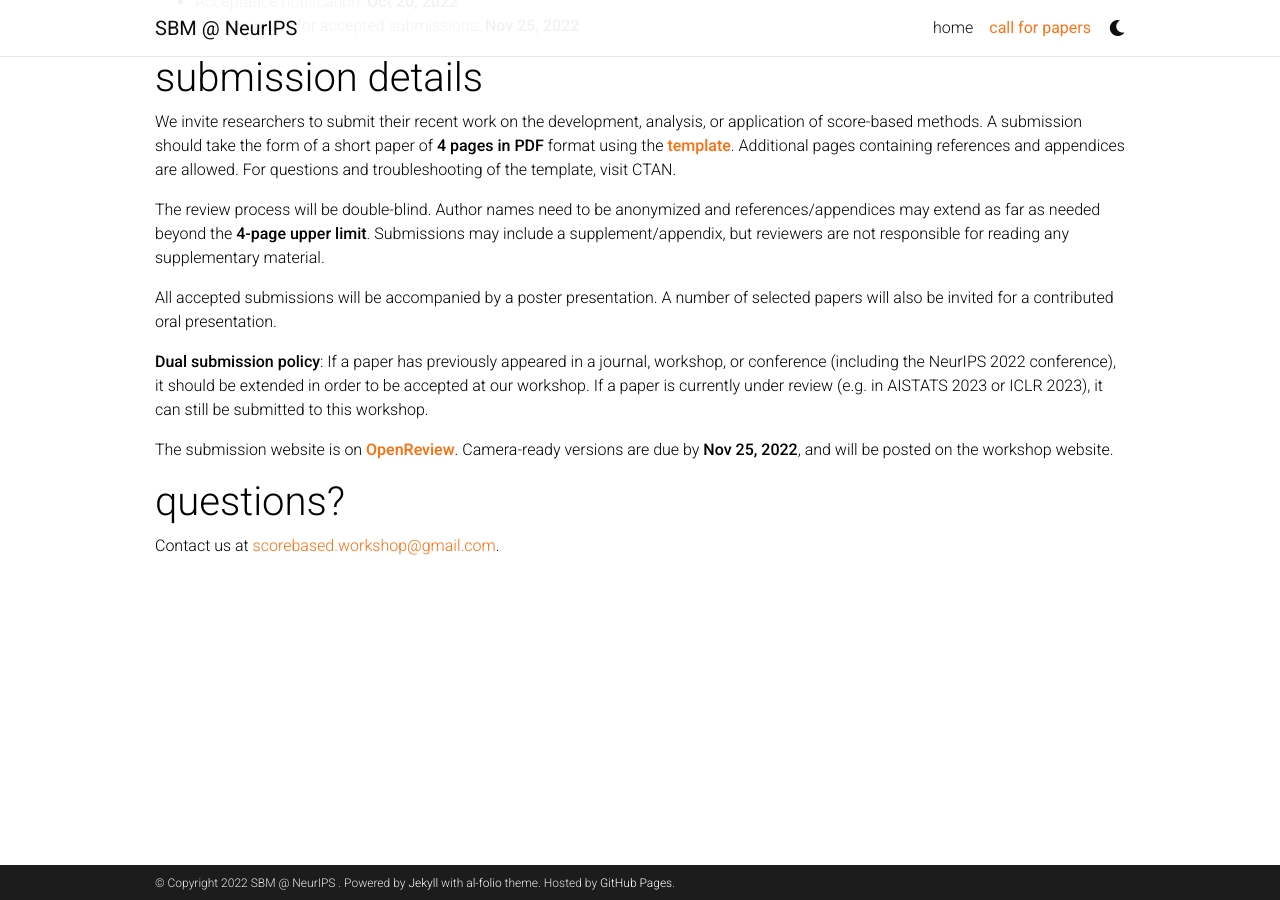
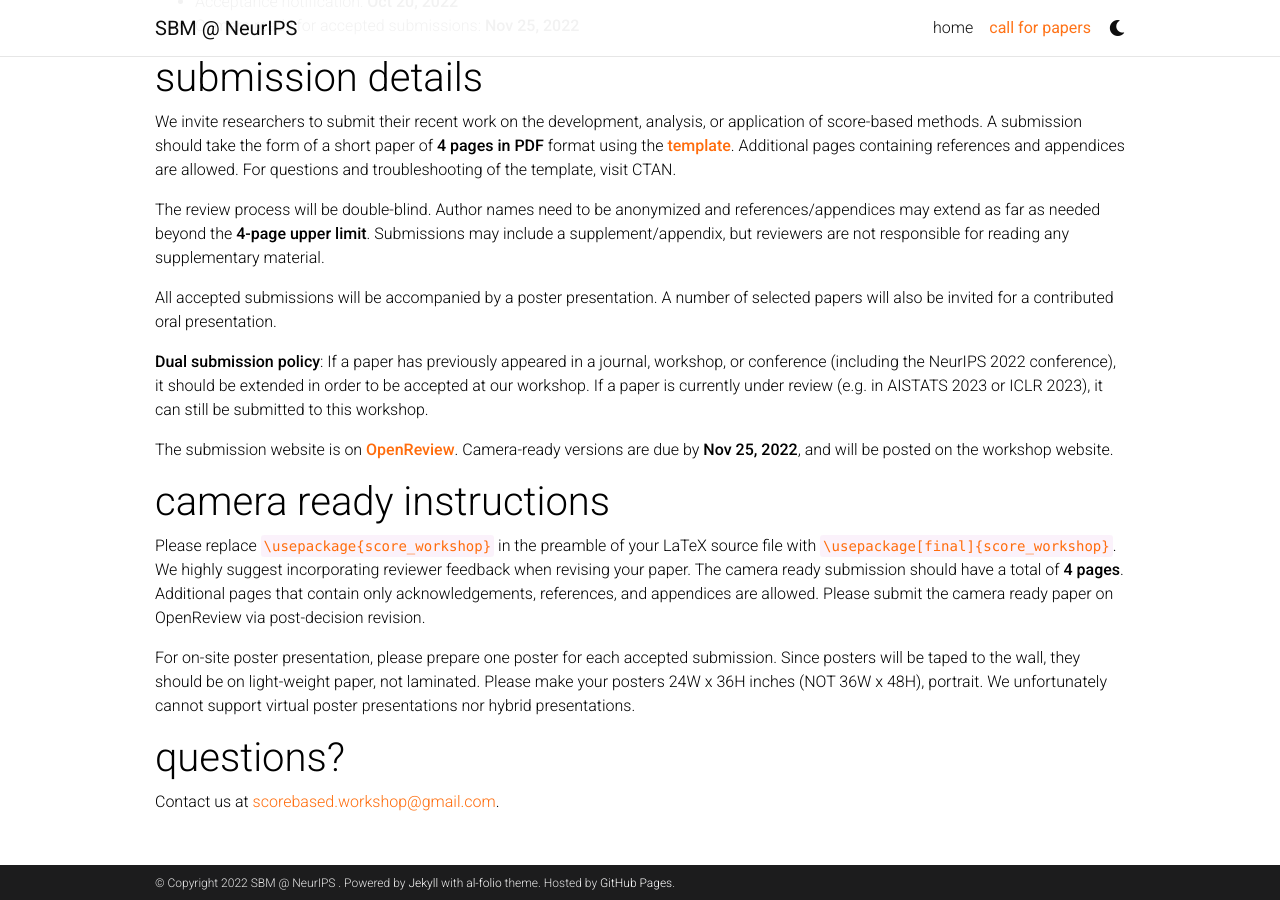
Before and after one commit to score-based-methods-workshop/score-based-methods-workshop.github.io, a Jekyll site: the page built from _pages/call.md, in a window 1280 px wide and 900 px high, scrolled down 983 px. Built offline with Jekyll 4.4.1, drawn with Linux system fonts in a browser that asks for light colours; comment, search, counter and statistics services are not loaded; a style sheet for code colours, icons or effects is not loaded.

Commit message:
add camera ready instructions

```diff
--- a/_pages/call.md
+++ b/_pages/call.md
@@ -45,5 +45,12 @@ All accepted submissions will be accompanied by a poster presentation. A number
 
 The submission website is on **[OpenReview](https://openreview.net/group?id=NeurIPS.cc/2022/Workshop/SBM)**. Camera-ready versions are due by **Nov 25, 2022**, and will be posted on the workshop website.
 
+# camera ready instructions
+
+Please replace `\usepackage{score_workshop}` in the preamble of your LaTeX source file with `\usepackage[final]{score_workshop}`. We highly suggest incorporating reviewer feedback when revising your paper. The camera ready submission should have a total of **4 pages**. Additional pages that contain only acknowledgements, references, and appendices are allowed. Please submit the camera ready paper on OpenReview via post-decision revision.
+
+For on-site poster presentation, please prepare one poster for each accepted submission. Since posters will be taped to the wall, they should be on light-weight paper, not laminated. Please make your posters 24W x 36H inches (NOT 36W x 48H), portrait. We unfortunately cannot support virtual poster presentations nor hybrid presentations.
+
+
 # questions?
 Contact us at [scorebased.workshop@gmail.com](mailto:scorebased.workshop@gmail.com).
```
